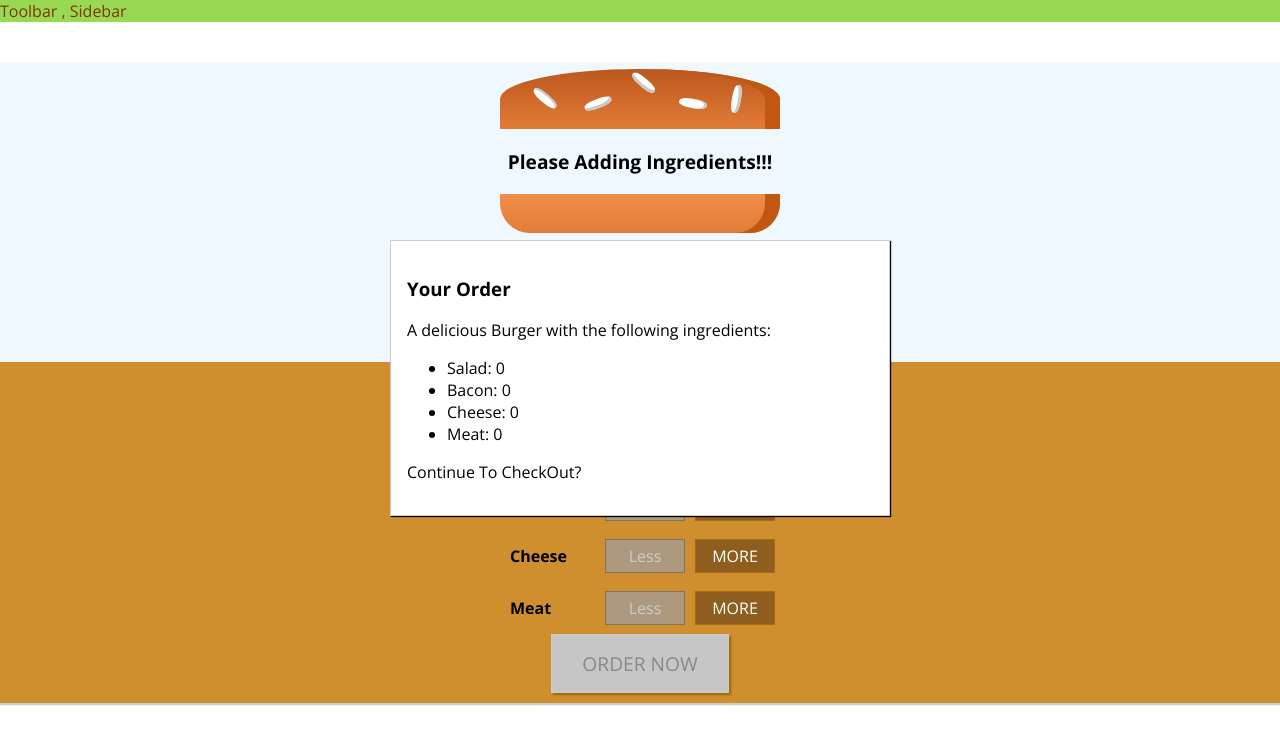
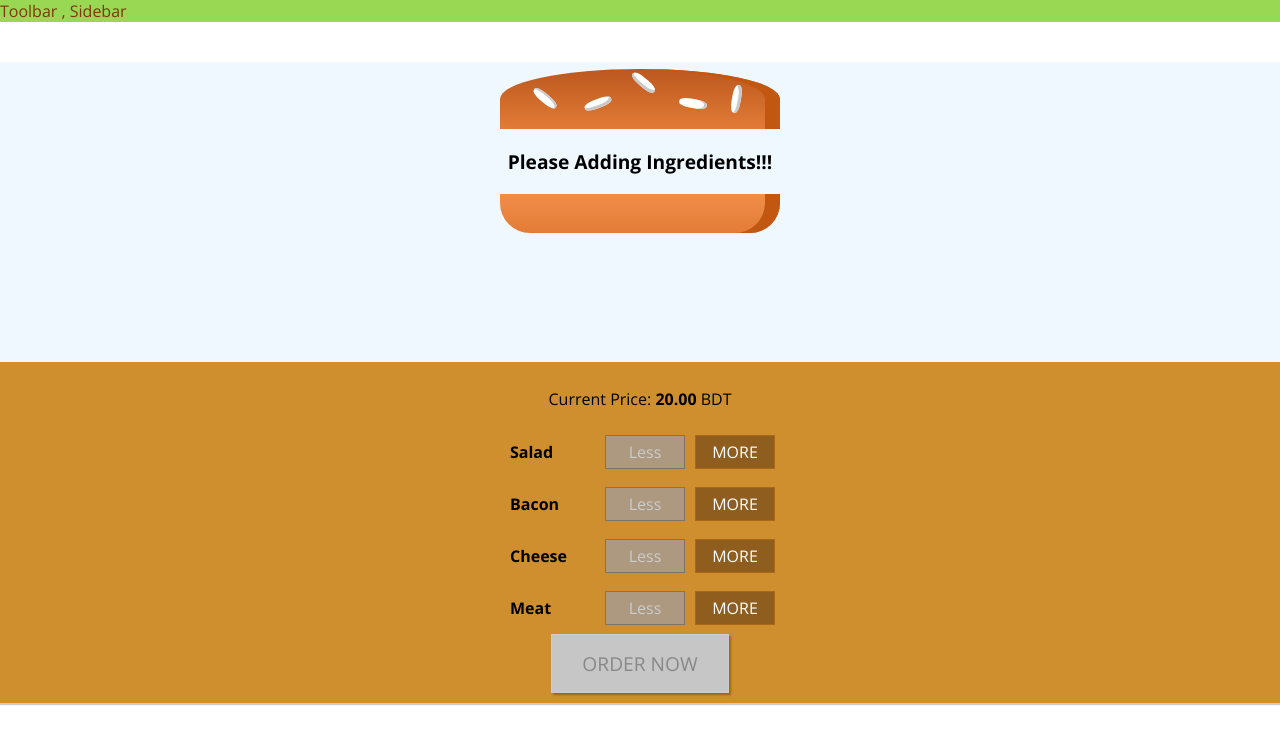
Before and after one commit to SOURAV-ROY/burger-builder, a React app: page / in a window 1280 px wide. Shown: the top 744 px of the page. Built offline with nearby package versions, Linux system fonts and the light colour scheme.

Commit message:
purchaseHandler Hork Fine

```diff
--- a/src/components/UI/Modal/Modal.js
+++ b/src/components/UI/Modal/Modal.js
@@ -2,7 +2,13 @@
 import classes from './Modal.css';
 
 const modal = (props) => (
-    <div className={classes.Modal}>
+    <div
+        className={classes.Modal}
+        style={{
+            transform: props.show ? 'translateY(0)' : 'translateY(-100vh)',
+            opacity: props.show ? '1' : '0'
+        }}
+    >
         {props.children}
     </div>
 );
--- a/src/containers/BurgerBuilder/BurgerBuilder.js
+++ b/src/containers/BurgerBuilder/BurgerBuilder.js
@@ -25,7 +25,8 @@
             meat: 0
         },
         totalPrice: 20,
-        purchasable: false
+        purchasable: false,
+        purchasing: false
     };
 
     updatePurchaseState(ingredients) {
@@ -41,6 +42,10 @@
             }, 0);
         this.setState({purchasable: sum > 0});
     }
+
+    purchaseHandler = () => {
+        this.setState({purchasing: true});
+    };
 
     addIngredientHandler = (type) => {
         const oldCount = this.state.ingredients[type];
@@ -89,7 +94,7 @@
 
         return (
             <Aux>
-                <Modal>
+                <Modal show={this.state.purchasing}>
                     <OrderSummary ingredients={this.state.ingredients}/>
                 </Modal>
                 <Burger ingredients={this.state.ingredients}/>
@@ -98,6 +103,7 @@
                     ingredientRemoved={this.removeIngredientHandler}
                     disabled={disabledInfo}
                     purchasable={this.state.purchasable}
+                    ordered={this.purchaseHandler}
                     price={this.state.totalPrice}
                 />
             </Aux>
```
